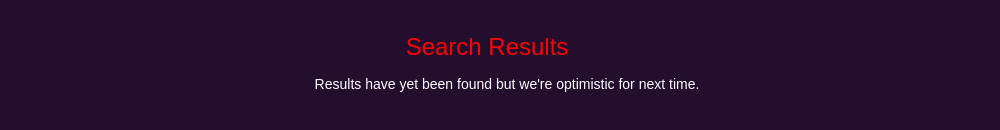
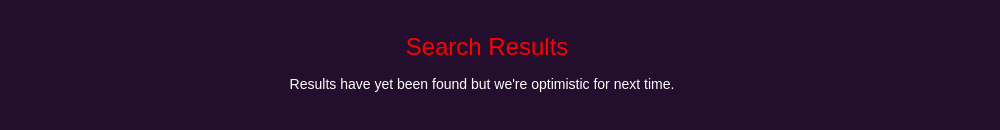
Before and after one commit to clearlyTHUYDOAN/bridge-react-project, a React (Create React App) app in the folder large-project/: page / in a window 1280 px wide. Shown: the part 414-544 px from the top of the page, without its empty margins (153-1153 px from the left). Built offline with nearby package versions, Linux system fonts and the light colour scheme.

Commit message:
complete

```diff
--- a/large-project/src/containers/Movies/movies.js
+++ b/large-project/src/containers/Movies/movies.js
@@ -5,7 +5,7 @@ import { Link } from 'react-router';
 
 export default class Movies extends Component {
     render() {
-        return (<div>
+        return (<div className="Movies">
         <h3>Search Results</h3>
         <ul>
             {this.props.movies.length !== 0 ? this.props.movies.map((movie, index) =>
--- a/large-project/src/index.css
+++ b/large-project/src/index.css
@@ -49,3 +49,8 @@ form {
 .Movie p {
   font-style: italic;
 }
+
+.Movies ul {
+  position: relative;
+  left: -25px;
+}
```
